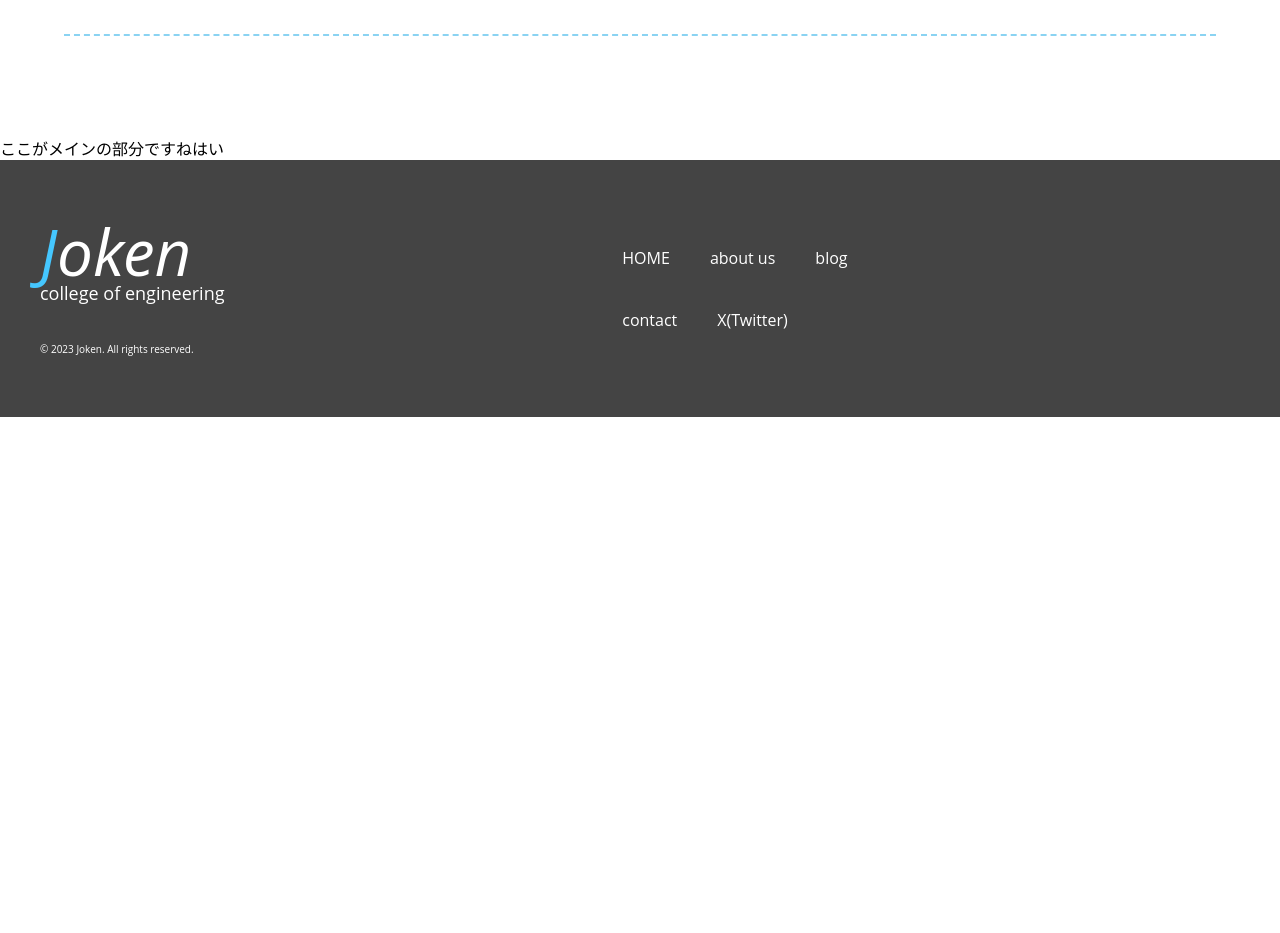
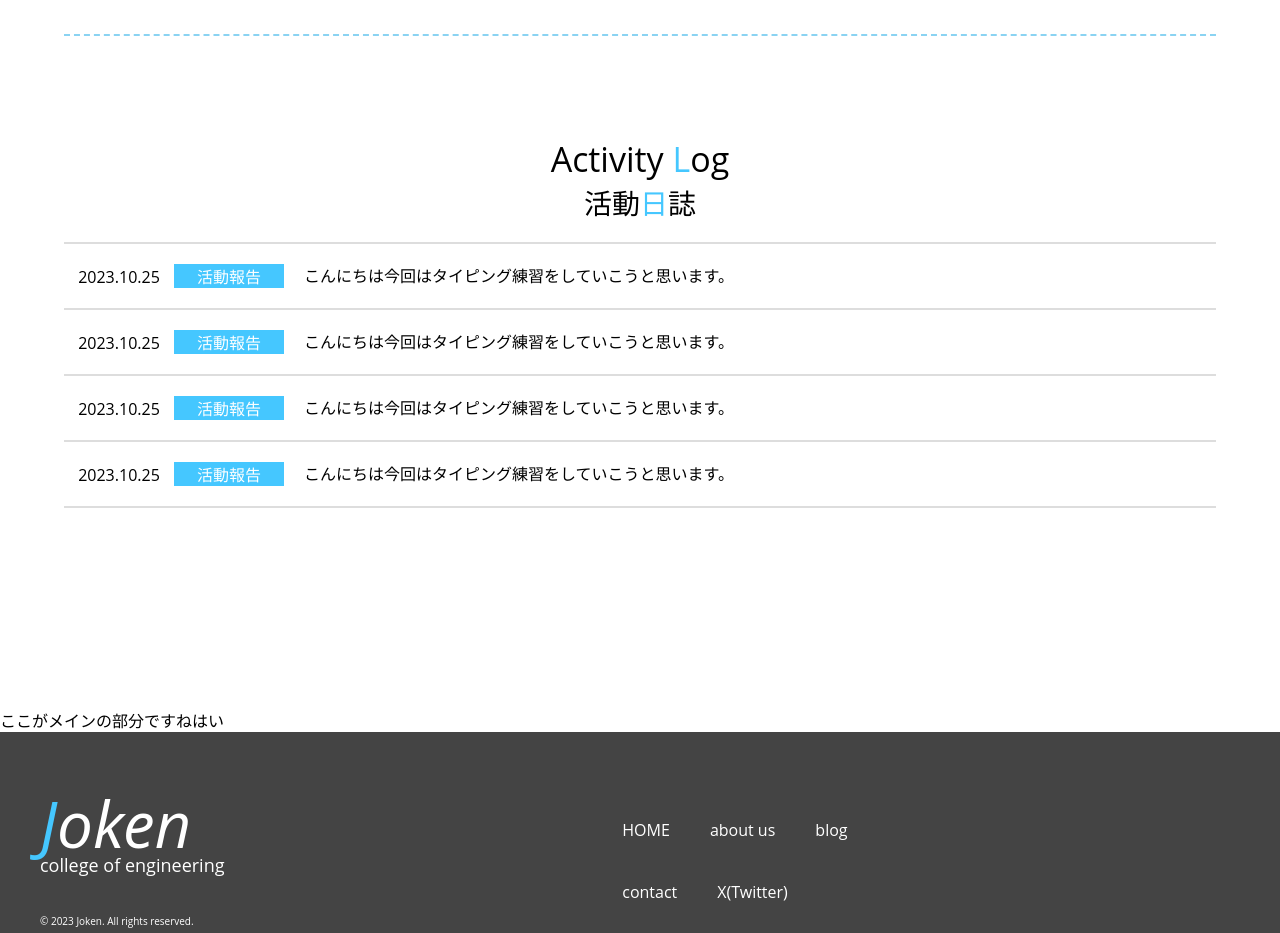
Before and after one commit to 202309joken-web/joken-website, a Next.js app: page / in a window 1280 px wide. Shown: the part 2160-3093 px from the top of the page. Before the commit the page ends 2577 px from the top, so only its background shows below. Built offline with nearby package versions, Linux system fonts and the light colour scheme.

Commit message:
add: HOMEの「活動日誌」作成

```diff
--- /dev/null
+++ b/components/website/introduce_blogs.tsx
@@ -0,0 +1,149 @@
+"use client";
+import styled from "styled-components";
+import Link from "next/link";
+
+const IntroduceBlogs = () => {
+  const blogData = [
+    {
+      date: "2023.10.25",
+      category: "活動報告",
+      color: "var(--color_theme_joken)",
+      title: "こんにちは今回はタイピング練習をしていこうと思います。",
+      link: "/",
+    },
+    {
+      date: "2023.10.25",
+      category: "活動報告",
+      color: "var(--color_theme_joken)",
+      title: "こんにちは今回はタイピング練習をしていこうと思います。",
+      link: "/",
+    },
+    {
+      date: "2023.10.25",
+      category: "活動報告",
+      color: "var(--color_theme_joken)",
+      title: "こんにちは今回はタイピング練習をしていこうと思います。",
+      link: "/",
+    },
+    {
+      date: "2023.10.25",
+      category: "活動報告",
+      color: "var(--color_theme_joken)",
+      title: "こんにちは今回はタイピング練習をしていこうと思います。",
+      link: "/",
+    },
+  ];
+  return (
+    <DivIntroduceBlogs>
+      <div>
+        <h2>
+          <span>
+            Activity <SpanBlue>L</SpanBlue>og
+          </span>
+          <span>
+            活動<SpanBlue>日</SpanBlue>誌
+          </span>
+        </h2>
+        <div>
+          {blogData.map((data, index) => {
+            return (
+              <DivItem $color={data.color} key={index}>
+                <div>
+                  <span className="date">{data.date}</span>
+                  <span className="category">{data.category}</span>
+                </div>
+                <p>
+                  <LinkA href={data.link}>{data.title}</LinkA>
+                </p>
+              </DivItem>
+            );
+          })}
+        </div>
+      </div>
+    </DivIntroduceBlogs>
+  );
+};
+
+export default IntroduceBlogs;
+
+const DivIntroduceBlogs = styled.div`
+  display: flex;
+  max-width: 1500px;
+  margin: 100px auto;
+  justify-content: center;
+  & > div {
+    width: 90%;
+    padding-bottom: 100px;
+    & h2 {
+      padding-bottom: 20px;
+      & > span {
+        display: block;
+        font-weight: initial;
+        text-align: center;
+        &:first-child {
+          font-size: 34px;
+        }
+        &:last-child {
+          font-size: 28px;
+        }
+      }
+    }
+    & > div {
+      border-top: 2px solid #ddd;
+    }
+  }
+`;
+
+// ここから、ブログリスト
+const DivItem = styled.div<{ $color: string }>`
+  padding: 20px 0%;
+  border-bottom: 2px solid #ddd;
+  display: flex;
+  justify-content: space-between;
+  align-items: center;
+  & p {
+    flex: 1;
+  }
+
+  & > div {
+    padding-right: 20px;
+    @media screen and (max-width: 467px) {
+      width: 110px;
+      padding-right: 0;
+    }
+    & > span {
+      display: inline-block;
+      width: 110px;
+      text-align: center;
+      &.category {
+        background: ${(props) => props.$color};
+        color: white;
+      }
+    }
+  }
+`;
+
+const SpanBlue = styled.span`
+  color: var(--color_theme_joken);
+`;
+
+const LinkA = styled(Link)`
+  color: #000;
+  font-family:
+    "Montserrat",
+    -apple-system,
+    BlinkMacSystemFont,
+    "Segoe UI",
+    Roboto,
+    "Helvetica Neue",
+    Arial,
+    sans-serif,
+    "Apple Color Emoji",
+    "Segoe UI Emoji",
+    "Segoe UI Symbol",
+    "Noto Color Emoji";
+
+  &:hover {
+    color: var(--color_theme_joken);
+  }
+`;
--- a/src/app/page.tsx
+++ b/src/app/page.tsx
@@ -1,6 +1,7 @@
 import Footer from "../../components/footer/Footer";
 import Header from "../../components/header/Header";
 import IntroduceAbout from "../../components/website/introduce_about";
+import IntroduceBlogs from "../../components/website/introduce_blogs";
 import IntroduceDescription from "../../components/website/introduce_description";
 import IntroduceFirst from "../../components/website/introduce_first";
 
@@ -13,6 +14,7 @@ export default function Home() {
         <IntroduceAbout />
         <IntroduceDescription isTextLeft={false} />
         <IntroduceDescription isTextLeft={true} />
+        <IntroduceBlogs />
         {/* <VerticalDescriptions /> */}
         ここがメインの部分ですねはい
       </main>
```
